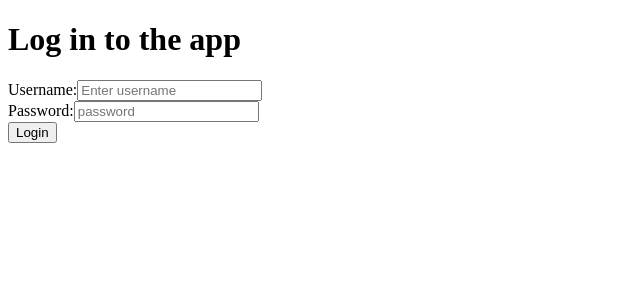
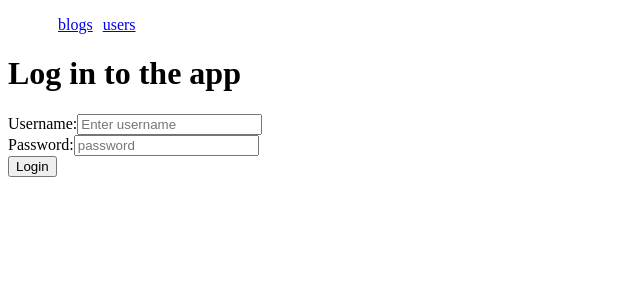
Before and after one commit to sagar4926/fso2020, a React (Create React App) app in the folder part7/bloglist-frontend/: page /login in a window 1280 px wide. Shown: the top 300 px of the page, without its empty margins (0-640 px from the left). Built offline with nearby package versions, Linux system fonts and the light colour scheme; no server answers.

Commit message:
7.16: Navigation

```diff
--- a/part7/bloglist-frontend/src/App.js
+++ b/part7/bloglist-frontend/src/App.js
@@ -1,21 +1,20 @@
 import React, { useEffect, useRef } from "react";
-import { useDispatch, useSelector } from "react-redux";
+import { useDispatch } from "react-redux";
 import { Route, Switch } from "react-router-dom";
 import AddBlogForm from "./components/AddBlogForm/AddBlogForm";
+import Blog from "./components/Blog/Blog";
 import BlogsList from "./components/BlogsList";
-import LoggedInUser from "./components/LoggedInUser";
 import LoginForm from "./components/LoginForm";
+import NavBar from "./components/NavBar";
 import Notifications from "./components/Notifications/Notifications";
 import Togglable from "./components/Togglable";
+import User from "./components/User";
 import Users from "./components/Users";
 import { initBlogs } from "./redux/reducers/blogsReducer";
 import { initUser } from "./redux/reducers/userReducer";
 import { initUsers } from "./redux/reducers/usersReducer";
-import User from "./components/User";
-import Blog from "./components/Blog/Blog";
 
 const App = () => {
-  const user = useSelector((state) => state.user);
   // Using this over React.createRef persists the ref across state changes and re-renders
   const blogFormRef = useRef(null);
   const dispatch = useDispatch();
@@ -33,7 +32,7 @@ const App = () => {
   return (
     <>
       <Notifications />
-      {user && <LoggedInUser user={user} />}
+      <NavBar />
       <Switch>
         <Route path="/login">
           <LoginForm />
--- a/part7/bloglist-frontend/src/components/LoggedInUser.js
+++ b/part7/bloglist-frontend/src/components/LoggedInUser.js
@@ -1,12 +1,17 @@
 import React from "react";
-import { useDispatch } from "react-redux";
+import { useDispatch, useSelector } from "react-redux";
 import { logout } from "../redux/reducers/userReducer";
-const LoggedInUser = ({ user }) => {
+const LoggedInUser = () => {
+  const user = useSelector((state) => state.user);
   const dispatch = useDispatch();
 
+  if (!user) {
+    return null;
+  }
+
   return (
-    <>
-      <p> {user.name} logged in </p>
+    <div>
+      <span> Logged in {user.name} </span>
       <button
         onClick={() => {
           dispatch(logout());
@@ -14,7 +19,7 @@ const LoggedInUser = ({ user }) => {
       >
         Logout
       </button>
-    </>
+    </div>
   );
 };
 export default LoggedInUser;
--- /dev/null
+++ b/part7/bloglist-frontend/src/components/NavBar.js
@@ -0,0 +1,30 @@
+import React from "react";
+import { Link } from "react-router-dom";
+import LoggedInUser from "./LoggedInUser";
+
+const NavBar = () => {
+  const listStyle = {
+    display: "inline-block",
+    paddingLeft: 10,
+  };
+  return (
+    <nav>
+      <ul
+        style={{
+          listStyleType: "none",
+        }}
+      >
+        <li style={listStyle}>
+          <Link to="/blogs">blogs</Link>
+        </li>
+        <li style={listStyle}>
+          <Link to="/users">users</Link>
+        </li>
+        <li style={listStyle}>
+          <LoggedInUser />
+        </li>
+      </ul>
+    </nav>
+  );
+};
+export default NavBar;
```
